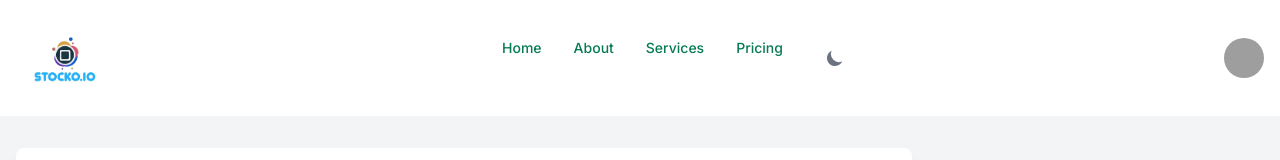
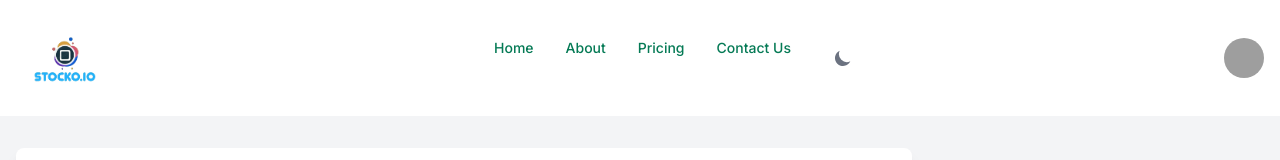
Before and after one commit to Muthomi254/stock.o_fend, a Next.js app: page /SingleProduct in a window 1280 px wide. Shown: the top 160 px of the page. Built offline with nearby package versions, Linux system fonts and the light colour scheme; grey boxes are pictures that could not be loaded.

Commit message:
(ft):Adding icons to Dashboard settings etc in navbar

```diff
--- a/src/app/(components)/Navbar.jsx
+++ b/src/app/(components)/Navbar.jsx
@@ -33,14 +33,15 @@ export default function NavBar() {
         <Navbar.Link href="#" className="text-green-600 dark:text-green-400">
           About
         </Navbar.Link>
-        <Navbar.Link href="#" className="text-green-600 dark:text-green-400">
-          Services
-        </Navbar.Link>
+
         <Navbar.Link
           href="/HomePage"
           className="text-green-600 dark:text-green-400"
         >
           Pricing
+        </Navbar.Link>
+        <Navbar.Link href="#" className="text-green-600 dark:text-green-400">
+          Contact Us
         </Navbar.Link>
         <Navbar.Link className="text-green-600 dark:text-green-400 ">
           <DarkThemeToggle />
```
